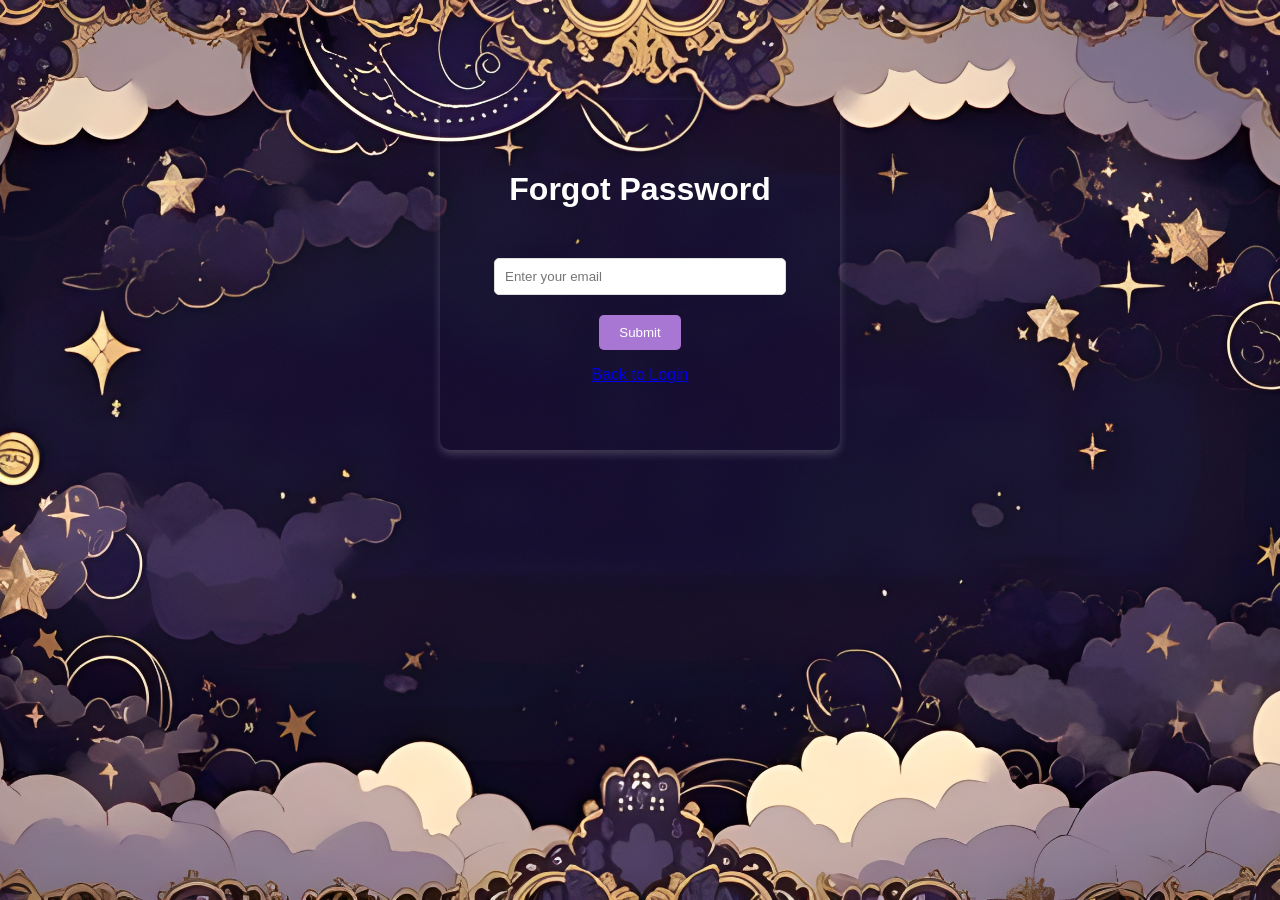
After one commit to Kirtanaa222/Group-11, a Flask app: page /forgot-password in a window 1280 px wide. The commit adds this page. Run offline with Flask 3, Linux system fonts and the light colour scheme.

Commit message:
forgot password(url only)

```diff
--- /dev/null
+++ b/Templates/forgot_pw.html
@@ -0,0 +1,23 @@
+<!DOCTYPE html>
+<html>
+<head>
+    <title>Forgot Password</title>
+    <link rel="stylesheet" href="{{ url_for('static', filename='Style.css') }}">
+</head>
+<body class="interface">
+    <div class="form-box">
+        <h1>Forgot Password</h1>
+        {% if error %}
+            <p style="color: red;">{{ error }}</p>
+        {% endif %}
+        {% if message %}
+            <p style="color: green;">{{ message|safe }}</p>
+        {% endif %}
+        <form method="POST">
+            <input type="email" name="email" placeholder="Enter your email" required>
+            <button type="submit" class="btn">Submit</button>
+        </form>
+        <p><a href="{{ url_for('login') }}">Back to Login</a></p>
+    </div>
+</body>
+</html>
--- a/Templates/login.html
+++ b/Templates/login.html
@@ -18,6 +18,7 @@
                 <button type="submit" class="btn">Login</button>
             </form>
             <p>Don’t have an account? <a href="{{ url_for('signup') }}">Sign Up</a></p>
+            <p><a href="{{ url_for('forgot_pw') }}">Forgot Password?</a></p>
         </div>
 </body>
 </html>
--- a/app.py
+++ b/app.py
@@ -5,11 +5,13 @@ from werkzeug.security import generate_password_hash, check_password_hash
 from werkzeug.utils import secure_filename
 import os
 from datetime import datetime
+from itsdangerous import URLSafeTimedSerializer
 
 app = Flask(__name__)
 app.config['SQLALCHEMY_DATABASE_URI'] = 'sqlite:///sql.db'
 app.config['SQLALCHEMY_TRACK_MODIFICATIONS'] = False
 app.secret_key = "supersecret"
+serializer = URLSafeTimedSerializer(app.secret_key)
 db = SQLAlchemy(app)
 migrate = Migrate(app, db)
 
@@ -78,10 +80,13 @@ def admin_unban_user(user_id):
     db.session.commit()
     return redirect(url_for('admin_dashboard'))
 
+#---------------------------home----------------------------------
+
 @app.route("/")
 def home():
     return render_template("home.html", username=session.get("username"))
 
+#---------------------------signup----------------------------------
 
 @app.route("/signup", methods=["GET", "POST"])
 def signup():
@@ -110,6 +115,8 @@ def signup():
 
     return render_template("signup.html")
 
+#---------------------------login----------------------------------
+
 @app.route("/login", methods=["GET", "POST"])
 def login():
     if request.method == "POST":
@@ -130,6 +137,46 @@ def login():
         else:
             return render_template("login.html", error="Invalid username or password.")
     return render_template("login.html")
+
+#---------------------------forgotpassword----------------------------------
+
+@app.route("/forgot-password", methods=["GET", "POST"])
+def forgot_pw():
+    if request.method == "POST":
+        email = request.form.get("email").strip().lower()
+        user = User.query.filter_by(user_email=email).first()
+        if user:
+            token = serializer.dumps(email, salt="reset-salt")
+            reset_url = url_for("reset_pw", token=token, _external=True)
+            return render_template("forgot_pw.html", message=f"Click the link to reset your password: {reset_url}")
+        else:
+            return render_template("forgot_pw.html", error="Email not found.")
+    return render_template("forgot_pw.html")
+
+#-----------------------------resetpassword---------------------------------------
+
+@app.route("/reset-password/<token>", methods=["GET", "POST"])
+def reset_pw(token):
+    try:
+        email = serializer.loads(token, salt="reset-salt", max_age=900)  # valid for 15 minutes
+    except Exception:
+        return render_template("reset_pw.html", error="The reset link is invalid or has expired.")
+
+    user = User.query.filter_by(user_email=email).first()
+    if not user:
+        return render_template("reset_pw.html", error="User not found.")
+
+    if request.method == "POST":
+        new_pwd = request.form.get("password")
+        confirm = request.form.get("confirm")
+        if new_pwd != confirm:
+            return render_template("reset_pw.html", error="Passwords do not match.")
+
+        user.password = generate_password_hash(new_pwd, method="scrypt")
+        db.session.commit()
+        return redirect(url_for("login"))
+
+    return render_template("reset_pw.html")
 
 #----------------------profile----------------------------
 def is_mmu_email(email):
```
Also changed, not shown: Templates/reset_pw.html (added, +20 -0 lines), instance/sql.db.
